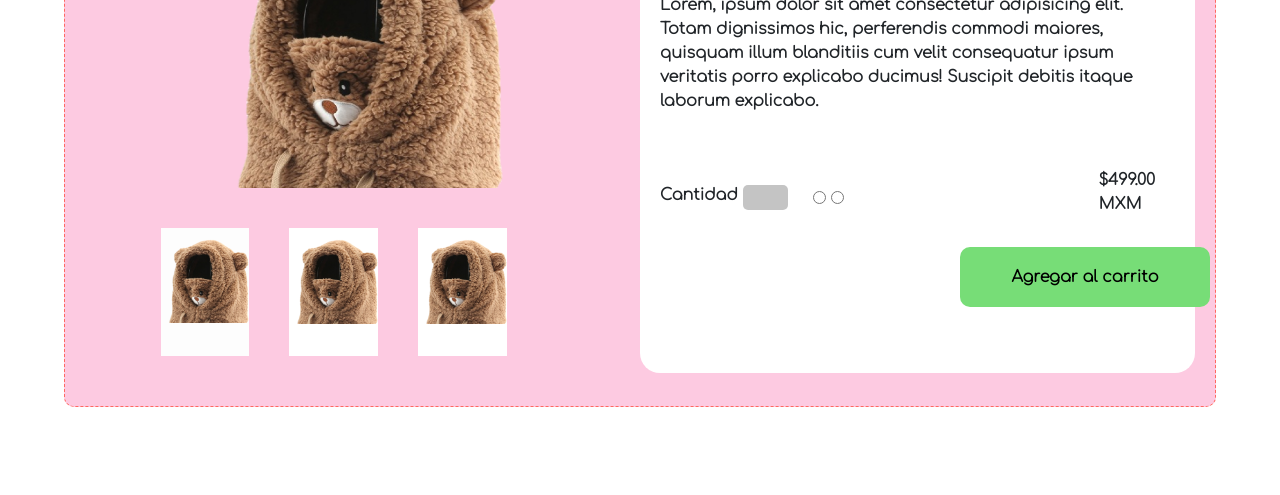
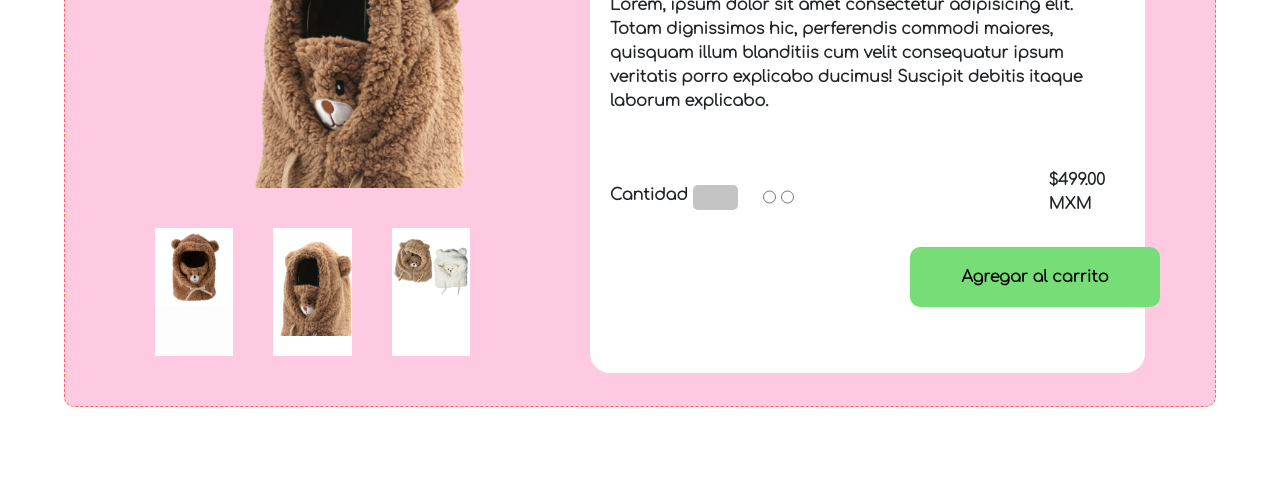
Before and after one commit to DenFlores/yolitia, a plain HTML site: page producto-individual.html in a window 1280 px wide. Shown: the part 305-800 px from the top of the page. Drawn offline with nearby package versions, Linux system fonts and the light colour scheme; a web font is replaced by a local one.

Commit message:
Actualización

```diff
--- a/assets/css/producto-individual..css
+++ b/assets/css/producto-individual..css
@@ -64,6 +64,7 @@ body{
     background-repeat: no-repeat;
     width: 50%;
     height: 100%;
+    margin: 50px;
 
     align-items:center;
 
@@ -72,12 +73,12 @@ body{
 }
 .imagen1{
 
-    background-image: url(../img/rectangle17.png);
+    background-image: url(../img/Rectangle\ 17.png);
     background-repeat: no-repeat;
     margin-left: 25%;
     background-color: #FDCAE1;
     background-size: contain;
-    width: 80%;
+    width: 70%;
     height: 200%;
 
 
@@ -89,16 +90,16 @@ body{
     display: flex;
     margin-top: 20px;
     margin-bottom: 50px;
-    width: 80%;
+    width: 100%;
     height: 80%;
 
 }
 .img1{
     background-repeat: no-repeat;
     background-color: rgb(253, 253, 253);
-    background-image: url(../img/rectangle17.png);
+    background-image: url(../img/gorrito2.jpg.webp);
     background-size: contain;
-    width: 20%;
+    width: 70%;
     height: 100%;
     margin: 20px;
 
@@ -106,18 +107,18 @@ body{
 .img2{
     background-repeat: no-repeat;
     background-color: rgb(255, 255, 255);
-    background-image: url(../img/rectangle17.png);
+    background-image: url(../img/Rectangle\ 17.png);
     background-size: contain;
-    width: 20%;
+    width: 70%;
     height: 100%;
     margin: 20px;
 }
 .img3{
     background-repeat: no-repeat;
     background-color: rgb(255, 255, 255);
-    background-image: url(../img/rectangle17.png);
+    background-image: url(../img/gorritos.jpg);
     background-size: contain;
-    width: 20%;
+    width: 70%;
     height: 100%;
     margin: 20px;
 }
@@ -129,6 +130,7 @@ body{
     height: 95%;
     border-radius: 20px;
     padding: 20px;
+    margin: 50px;
 
 
 }
@@ -180,6 +182,9 @@ h4{
 }
 .cant{
     margin-right: 5px;
+    background-color: #b3120a;
+    width: 15px;
+    height: 30px;
 
 }
 
--- a/producto-individual.html
+++ b/producto-individual.html
@@ -47,6 +47,7 @@
         <div class="imagenes2">
           <div class="img1">
 
+
           </div>
 
           <div class="img2">
@@ -72,8 +73,8 @@
 
 
         <form class="formulario">
-          <label for="text">Cantidad</label>
-          <input class="cantidad" id="texto" type="text" name="text"/>
+          <label for="numero">Cantidad</label>
+          <input class="cantidad" id="numero" type="number" name="number"/>
 
           <input class="cant" type="radio"/>
           <input class="cant" type="radio"/>
```
Also changed, not shown: assets/img/Haa60e8ab026e46d7a9036e7919bcf1ccC.jpg (added), assets/img/Rectangle 17.png (added), assets/img/gorrito2.jpg.webp (added), assets/img/gorritos.jpg (added), assets/img/rectangle17.png (deleted).
